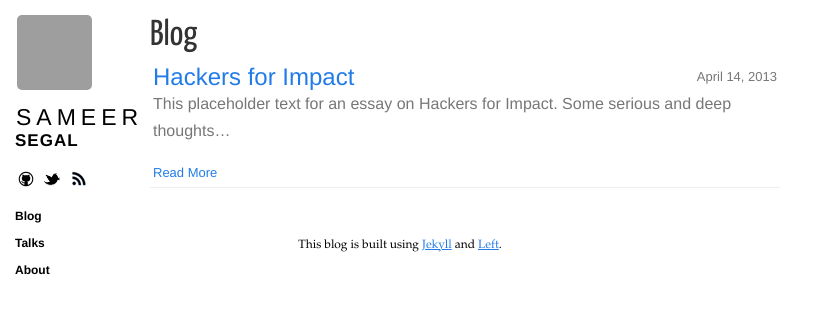
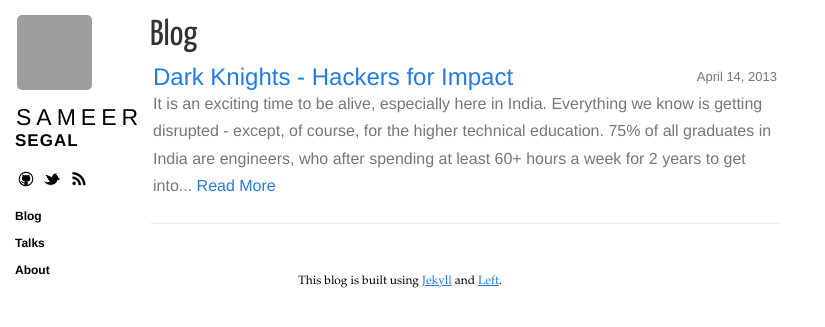
Before and after one commit to sameersegal/sameersegal.github.com, a Jekyll site: the page built from index.html, in a window 1280 px wide. Shown: the top 327 px of the page, without its empty margins (0-825 px from the left). Built offline with Jekyll 4.4.1, drawn with Linux system fonts in a browser that asks for light colours; nearby versions of some CDN libraries; Markdown is read by kramdown in place of the engine named in the settings; part of the change alters nothing that is shown; grey boxes are pictures that could not be loaded.

```diff
--- a/_layouts/layout.html
+++ b/_layouts/layout.html
@@ -58,6 +58,19 @@
   <footer>
     This blog is built using <a href="https://github.com/mojombo/jekyll">Jekyll</a> and <a href="https://github.com/holman/left">Left</a>.
   </footer>
+
+  <script type="text/javascript">
+    var _gaq = _gaq || [];
+    _gaq.push(['_setAccount', 'UA-40094167-1']);
+    _gaq.push(['_trackPageview']);
+
+    (function() {
+      var ga = document.createElement('script'); ga.type = 'text/javascript'; ga.async = true;
+      ga.src = ('https:' == document.location.protocol ? 'https://ssl' : 'http://www') + '.google-analytics.com/ga.js';
+      var s = document.getElementsByTagName('script')[0]; s.parentNode.insertBefore(ga, s);
+    })();
+
+  </script>
 </body>
 
 </html>
--- /dev/null
+++ b/_posts/2013-04-14-Dark-Knights.markdown
@@ -0,0 +1,43 @@
+---
+layout: post
+title: Dark Knights - Hackers for Impact
+category: posts
+---
+
+It is an exciting time to be alive, especially here in India. Everything we know is getting disrupted - except, of course, for the higher technical education. 75% of all graduates in India are engineers, who after spending at least 60+ hours a week for 2 years to get into engineering, spend 4 years trying to run as far as possible from it. I know this really well because I was one such engineer.
+
+After three boring years of Electrical Engineering at one of India's top colleges, I decided I was not cut out to become an engineer. I was better: I was designed to manage and lead people. But, one does not simply get an MBA without building a resume.
+
+I consciously decided to apply for a "different" intership. This was summer of 2008 when Microfinance was really hot. The Microfinance Institution (MFI) was looking for any kind of technology recommendations and I was looking to learn as much about business and processes as possible. What started off as a not-so-pure motive, soon changed my life completely.
+
+After my first field visit, I was bursting with ideas and questions: Why can't we be faster? Why can't we do it this way? Why can't we use more technology? My supervisor, a young pragmatic american, tried to explain the limitations and constraint: limited operating margins, costs of implementing technology, tech savvy and language limitations of field agents, failed technology pilots, but highlighted that he is keen on exploring options provided they have been demonstrated to work.
+
+My inquisitiveness and naivety took me to other teams - Credit, Operations, Distributions, IT. I kept hearing the same message again and again "Technology never works at the BoP". The business would say IT never gets our requirements and the IT team would point out that every 3 months "they change their requirements - how does one build technology then?". This, I would realize over the next five years, is common to all social enterprises: Social Enterprises are constantly tweaking their processes based on products/services, geographies or more simply, experimenting and keeping what works. They avoid implementing technology until an investor pushes them or they reaching a breaking point. Due to their limited affordability, most technology vendors provide a scaled down product which barely seems to work with zero support. Users, would over time, improvize and enter data in ways to fool the system into supporting their unique products/services, not realizing that they are compounding the problem: increasing inefficiencies, making their data / reporting virtually unusable. There approach to solving the problem is to throw more people and increase the complexity of the process rather than investing in technology.
+
+By the end of my internship, I had devised a solution to deliver simple account information in the field (which would earlier take 15 days) using SMS (texting service). The customers loved it, the field force loved it, the senior management loved it. The MFI implemented this at scale. As an intern, I was over the moon, because I had built something that actually works in the field.
+
+Five years later, we at Artoo, have developed a more holistic solution. We believe this can dramatically alter the social enterprise landscape. We can help enterprises reach out to a larger cusotmer base. We can help the enterprise offer innovative and customized products rather than providing a product for the largest common denominator. This has the potential to improve the relation between customers and field agents -- moving it from transactional to a consultative one. Isn't that going to be game changing?
+
+Yet in our 3 years as a company, we have often been slighted by investors and network organizations who draw an imaginary line and call us "service providers". Service providers do not fit anyone's mandate: Their impact is derivative, they are "merely" optimizing the real organization. If we are so non-essential or we can easily be substituted, why haven't social enterprises scaled
+
+I love competition and market driven approach, but there is no point in creating competing models in the same geogrphay to serve the same clients when there are so many places / people untapped. Keeping egos aside and founderistis, I would rather improve what already exits before creating a paraller system.
+
+
+
+
+
+
+
+There is a strong interest in the terms "Social Enterprise" or "Impact". There are conferences and programs identifying, showcasing and building capacity for social entepreneuers and there conferences that explain the "market-driven approach to development".
+
+There is a even bigger trend of "Enterpreneurship". Everyone wants to "start up"! There is some overlap
+
+## Embed Dark Knight Picture
+
+They are the heroes we need right now, not the ones we deserve. They are the Dark Knights.
+
+>> Service Provider
+>> Game Changing
+>> Causing a Catch22 for the sector
+>> Optimizing what we have -- a lot of our relearning what others have learnt and cracked
+>>
--- a/_posts/2013-04-14-Hackers-for-Impact.markdown
+++ /dev/null
@@ -1,7 +0,0 @@
----
-layout: post
-title: Hackers for Impact
-category: posts
----
-
-This placeholder text for an essay on Hackers for Impact. Some serious and deep thoughts...
```
Also changed, not shown: 4 other files.
